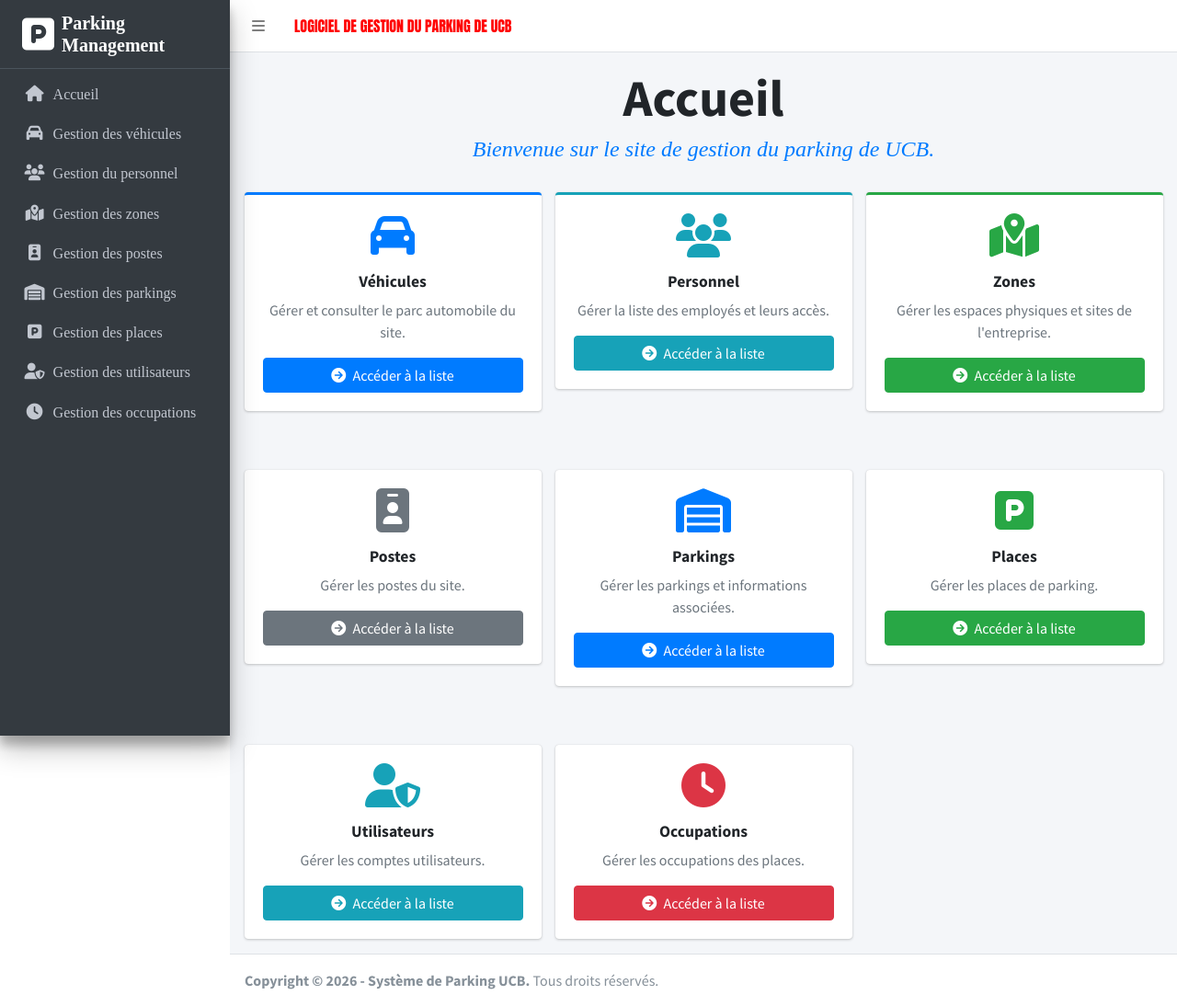
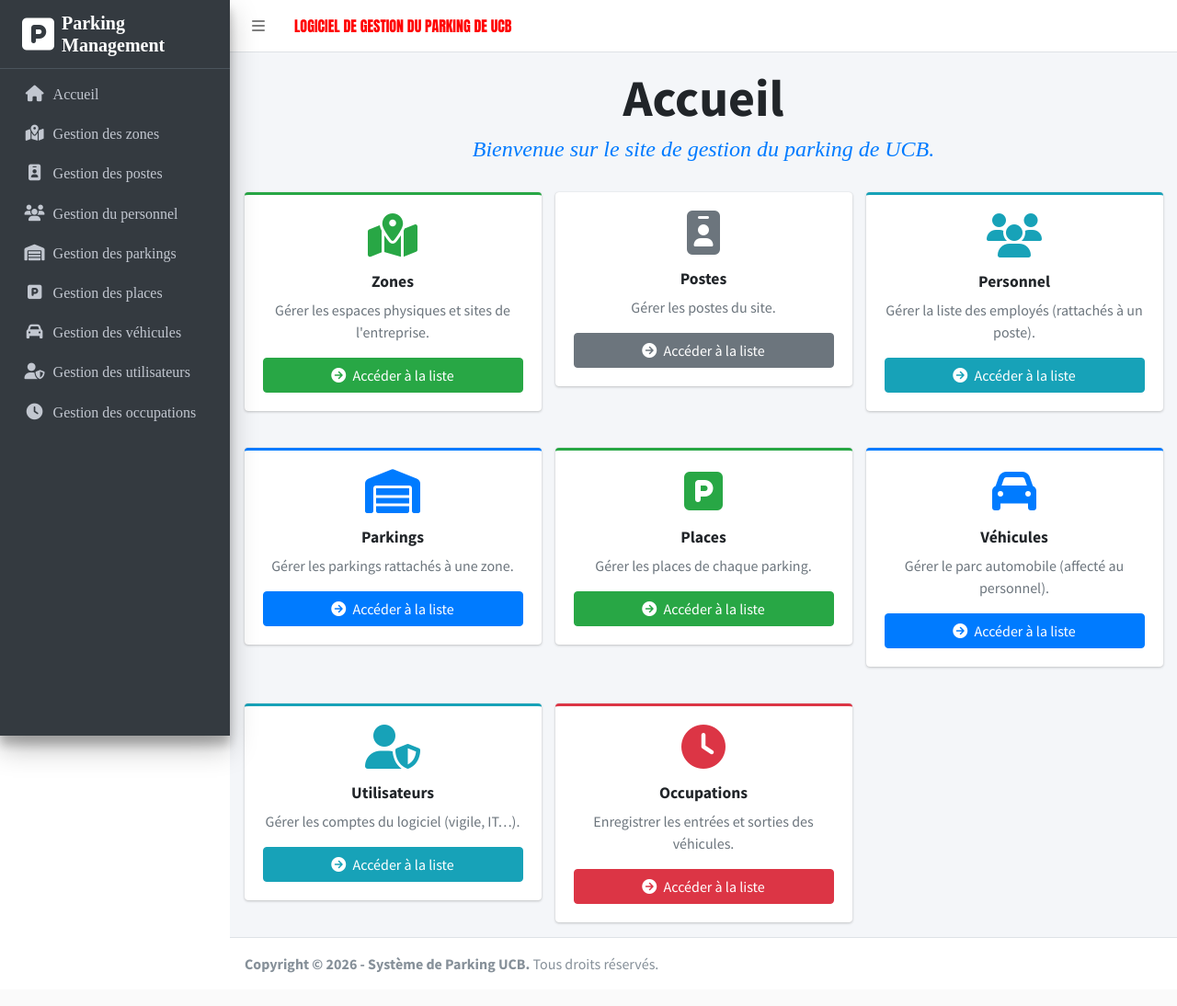
Before and after one commit to deumeniyannick20-light/logiciel-parking-UCB, a Django app: page / in a window 1280 px wide. Shown: the whole page at 92% size. After the commit the page ends 1058 px from the top, so only its background shows below. Run offline with Django 5.2, Linux system fonts and the light colour scheme; a user stored in the database is signed in; parts of the project's set-up code (start-up, migrations or seed data) failed here and were passed over; some libraries are stand-ins or nearby versions.

Commit message:
foreign keys 2.2

```diff
--- a/parc/templates/parc/base.html
+++ b/parc/templates/parc/base.html
@@ -51,20 +51,6 @@
           </li>
 
           <li class="nav-item">
-            <a href="{% url 'vehicule_liste' %}" class="nav-link">
-              <i class="nav-icon fas fa-car"></i>
-              <p>Gestion des véhicules</p>
-            </a>
-          </li>
-
-          <li class="nav-item">
-            <a href="{% url 'personnel_liste' %}" class="nav-link">
-              <i class="nav-icon fas fa-users"></i>
-              <p>Gestion du personnel</p>
-            </a>
-          </li>
-
-          <li class="nav-item">
             <a href="{% url 'zone_liste' %}" class="nav-link">
               <i class="nav-icon fas fa-map-marked-alt"></i>
               <p>Gestion des zones</p>
@@ -79,6 +65,13 @@
           </li>
 
           <li class="nav-item">
+            <a href="{% url 'personnel_liste' %}" class="nav-link">
+              <i class="nav-icon fas fa-users"></i>
+              <p>Gestion du personnel</p>
+            </a>
+          </li>
+
+          <li class="nav-item">
             <a href="{% url 'parking_liste' %}" class="nav-link">
               <i class="nav-icon fas fa-warehouse"></i>
               <p>Gestion des parkings</p>
@@ -89,6 +82,13 @@
             <a href="{% url 'placeparking_liste' %}" class="nav-link">
               <i class="nav-icon fas fa-square-parking"></i>
               <p>Gestion des places</p>
+            </a>
+          </li>
+
+          <li class="nav-item">
+            <a href="{% url 'vehicule_liste' %}" class="nav-link">
+              <i class="nav-icon fas fa-car"></i>
+              <p>Gestion des véhicules</p>
             </a>
           </li>
 
--- a/parc/templates/parc/home.html
+++ b/parc/templates/parc/home.html
@@ -13,35 +13,7 @@
 </div>
 
 <div class="row mt-4">
-  <!-- Carte : Gestion des Véhicules -->
-  <div class="col-md-4">
-    <div class="card card-primary card-outline">
-      <div class="card-body text-center">
-        <i class="fas fa-car fa-3x text-primary mb-3"></i>
-        <h5 class="card-title w-100 font-weight-bold mb-2">Véhicules</h5>
-        <p class="card-text text-muted">Gérer et consulter le parc automobile du site.</p>
-        <a href="{% url 'vehicule_liste' %}" class="btn btn-primary btn-block">
-          <i class="fas fa-arrow-circle-right mr-1"></i> Accéder à la liste
-        </a>
-      </div>
-    </div>
-  </div>
-
-  <!-- Carte : Gestion du Personnel -->
-  <div class="col-md-4">
-    <div class="card card-info card-outline">
-      <div class="card-body text-center">
-        <i class="fas fa-users fa-3x text-info mb-3"></i>
-        <h5 class="card-title w-100 font-weight-bold mb-2">Personnel</h5>
-        <p class="card-text text-muted">Gérer la liste des employés et leurs accès.</p>
-        <a href="{% url 'personnel_liste' %}" class="btn btn-info btn-block text-white">
-          <i class="fas fa-arrow-circle-right mr-1"></i> Accéder à la liste
-        </a>
-      </div>
-    </div>
-  </div>
-
-  <!-- Carte : Gestion des Zones -->
+  <!-- 1. Zones -->
   <div class="col-md-4">
     <div class="card card-success card-outline">
       <div class="card-body text-center">
@@ -54,11 +26,9 @@
       </div>
     </div>
   </div>
-</div>
 
-<div class="row mt-4">
-  <!-- Carte : Gestion des Postes -->
-  <div class="col-md-4 mt-4">
+  <!-- 2. Postes -->
+  <div class="col-md-4">
     <div class="card card-outline">
       <div class="card-body text-center">
         <i class="fas fa-id-badge fa-3x text-secondary mb-3"></i>
@@ -71,13 +41,29 @@
     </div>
   </div>
 
-  <!-- Carte : Gestion des Parkings -->
-  <div class="col-md-4 mt-4">
-    <div class="card card-outline">
+  <!-- 3. Personnel -->
+  <div class="col-md-4">
+    <div class="card card-info card-outline">
+      <div class="card-body text-center">
+        <i class="fas fa-users fa-3x text-info mb-3"></i>
+        <h5 class="card-title w-100 font-weight-bold mb-2">Personnel</h5>
+        <p class="card-text text-muted">Gérer la liste des employés (rattachés à un poste).</p>
+        <a href="{% url 'personnel_liste' %}" class="btn btn-info btn-block text-white">
+          <i class="fas fa-arrow-circle-right mr-1"></i> Accéder à la liste
+        </a>
+      </div>
+    </div>
+  </div>
+</div>
+
+<div class="row mt-4">
+  <!-- 4. Parkings -->
+  <div class="col-md-4">
+    <div class="card card-primary card-outline">
       <div class="card-body text-center">
         <i class="fas fa-warehouse fa-3x text-primary mb-3"></i>
         <h5 class="card-title w-100 font-weight-bold mb-2">Parkings</h5>
-        <p class="card-text text-muted">Gérer les parkings et informations associées.</p>
+        <p class="card-text text-muted">Gérer les parkings rattachés à une zone.</p>
         <a href="{% url 'parking_liste' %}" class="btn btn-primary btn-block">
           <i class="fas fa-arrow-circle-right mr-1"></i> Accéder à la liste
         </a>
@@ -85,28 +71,43 @@
     </div>
   </div>
 
-  <!-- Carte : Gestion des Places -->
-  <div class="col-md-4 mt-4">
-    <div class="card card-outline">
+  <!-- 5. Places -->
+  <div class="col-md-4">
+    <div class="card card-success card-outline">
       <div class="card-body text-center">
         <i class="fas fa-square-parking fa-3x text-success mb-3"></i>
         <h5 class="card-title w-100 font-weight-bold mb-2">Places</h5>
-        <p class="card-text text-muted">Gérer les places de parking.</p>
+        <p class="card-text text-muted">Gérer les places de chaque parking.</p>
         <a href="{% url 'placeparking_liste' %}" class="btn btn-success btn-block">
           <i class="fas fa-arrow-circle-right mr-1"></i> Accéder à la liste
         </a>
       </div>
     </div>
   </div>
+
+  <!-- 6. Véhicules -->
+  <div class="col-md-4">
+    <div class="card card-primary card-outline">
+      <div class="card-body text-center">
+        <i class="fas fa-car fa-3x text-primary mb-3"></i>
+        <h5 class="card-title w-100 font-weight-bold mb-2">Véhicules</h5>
+        <p class="card-text text-muted">Gérer le parc automobile (affecté au personnel).</p>
+        <a href="{% url 'vehicule_liste' %}" class="btn btn-primary btn-block">
+          <i class="fas fa-arrow-circle-right mr-1"></i> Accéder à la liste
+        </a>
+      </div>
+    </div>
+  </div>
 </div>
+
 <div class="row mt-4">
-  <!-- Carte : Gestion des Utilisateurs -->
-  <div class="col-md-4 mt-4">
-    <div class="card card-outline">
+  <!-- 7. Utilisateurs -->
+  <div class="col-md-4">
+    <div class="card card-info card-outline">
       <div class="card-body text-center">
         <i class="fas fa-user-shield fa-3x text-info mb-3"></i>
         <h5 class="card-title w-100 font-weight-bold mb-2">Utilisateurs</h5>
-        <p class="card-text text-muted">Gérer les comptes utilisateurs.</p>
+        <p class="card-text text-muted">Gérer les comptes du logiciel (vigile, IT…).</p>
         <a href="{% url 'utilisateur_liste' %}" class="btn btn-info btn-block text-white">
           <i class="fas fa-arrow-circle-right mr-1"></i> Accéder à la liste
         </a>
@@ -114,13 +115,13 @@
     </div>
   </div>
 
-  <!-- Carte : Gestion des Occupations -->
-  <div class="col-md-4 mt-4">
-    <div class="card card-outline">
+  <!-- 8. Occupations -->
+  <div class="col-md-4">
+    <div class="card card-danger card-outline">
       <div class="card-body text-center">
         <i class="fas fa-clock fa-3x text-danger mb-3"></i>
         <h5 class="card-title w-100 font-weight-bold mb-2">Occupations</h5>
-        <p class="card-text text-muted">Gérer les occupations des places.</p>
+        <p class="card-text text-muted">Enregistrer les entrées et sorties des véhicules.</p>
         <a href="{% url 'occupation_liste' %}" class="btn btn-danger btn-block">
           <i class="fas fa-arrow-circle-right mr-1"></i> Accéder à la liste
         </a>
```
